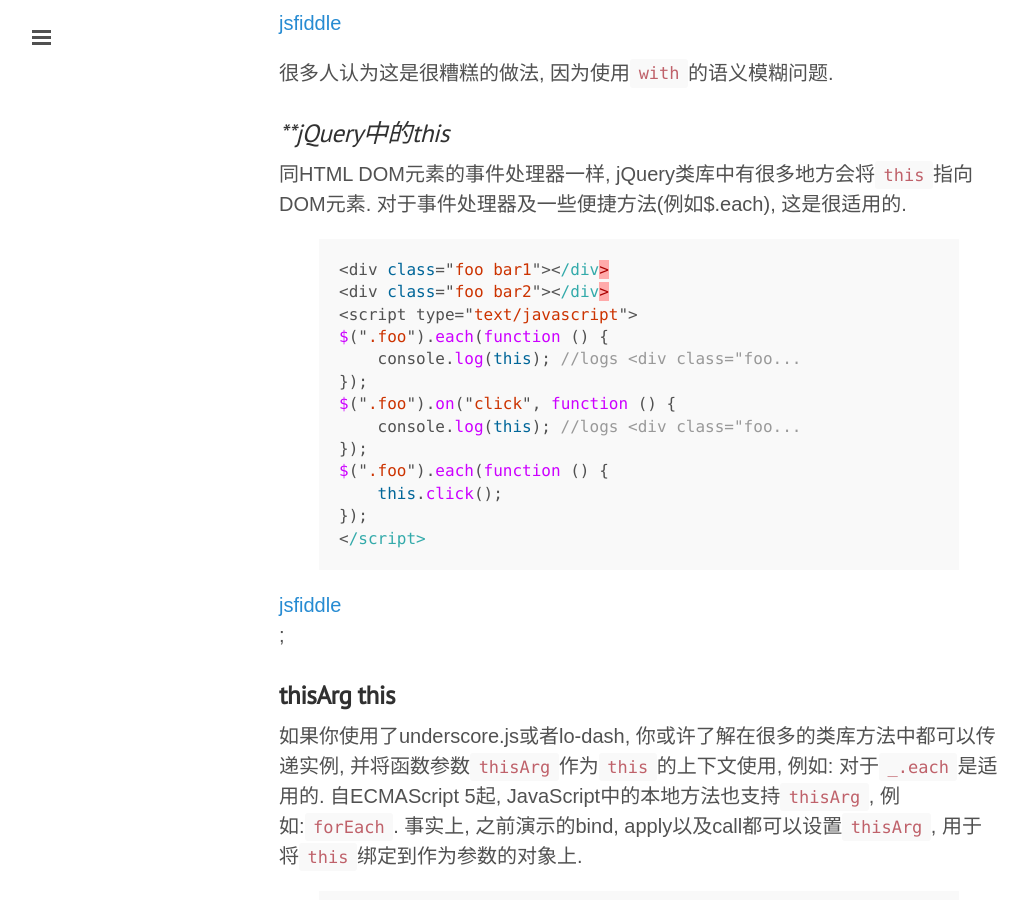
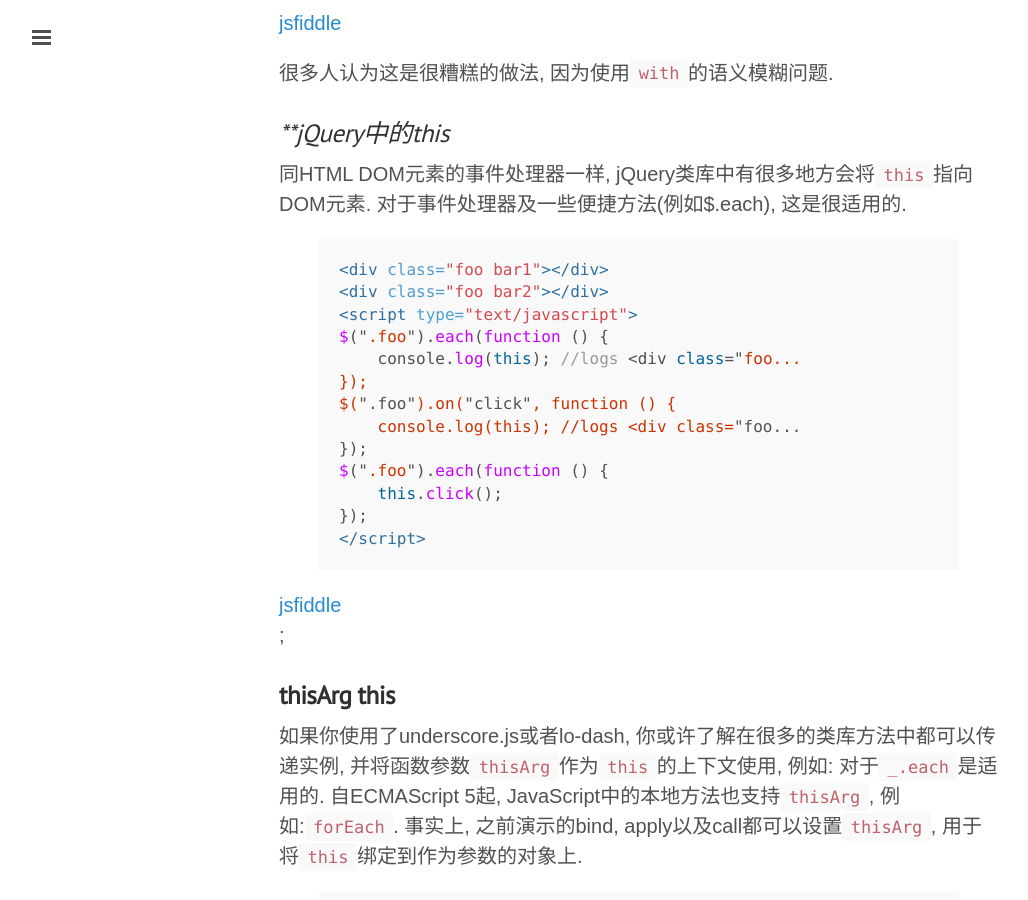
Before and after one commit to clarkdo/clarkdo.github.com, a Jekyll site: the page built from _posts/2014-09-17-31.md, in a window 1280 px wide and 900 px high, scrolled down 19961 px. Shown: the whole window, without its empty margins (1-1029 px from the left). Built offline with Jekyll 4.4.1, drawn with Linux system fonts in a browser that asks for light colours; Markdown is read by kramdown in place of the engine named in the settings; comment, search, counter and statistics services are not loaded; some of the changed text lies outside the part shown.

Commit message:
new post

```diff
--- a/_posts/2014-09-17-31.md
+++ b/_posts/2014-09-17-31.md
@@ -15,7 +15,7 @@ comments: true
 
 在浏览器内, 在全局作用域上, `this`指向`window`对象。
 
-{% highlight javascript %}
+{% highlight html %}
 <script type="text/javascript">
 console.log(this === window); //true
 </script>
@@ -25,7 +25,7 @@ console.log(this === window); //true
 
 浏览器中, 在全局作用域中使用`var`关键字为`this`或`window`分配属性.
 
-{% highlight javascript %}
+{% highlight html %}
 <script type="text/javascript">
     var foo = "bar";
     console.log(this.foo); //logs "bar"
@@ -37,7 +37,7 @@ console.log(this === window); //true
 
 如果你创建了一个新的变量却并没有使用`var`或`let`(ECMAScript 6), 那么就会添加或者修改全局下`this`的相应属性。
 
-{% highlight javascript %}
+{% highlight html %}
 <script type="text/javascript">
     foo = "bar";
 
@@ -127,7 +127,7 @@ bar
 
 除去DOM事件处理器或存在`thisArg`(详见下文)的情况, Node.js与浏览器环境下，在非`new`方式调用的函数内使用`this`, 都会指向全局作用域...
 
-{% highlight javascript %}
+{% highlight html %}
 <script type="text/javascript">
     foo = "bar";
 
@@ -165,7 +165,7 @@ foo
 
 …除非使用严格模式`"use strict"`; 在此种情况下, `this`则为`undefined`.
 
-{% highlight javascript %}
+{% highlight html %}
 <script type="text/javascript">
     foo = "bar";
 
@@ -183,7 +183,7 @@ foo
 
 如果使用`new`关键字调用函数, `this`会变为一个新的上下文环境, 而不会再指向全局下的`this`.
 
-{% highlight javascript %}
+{% highlight html %}
 <script type="text/javascript">
     foo = "bar";
 
@@ -751,7 +751,7 @@ document.getElementById("foo").click();
 
 JavaScript所在的HTML属性内部, `this`是指向元素的引用.
 
-{% highlight javascript %}
+{% highlight html %}
 <div id="foo" onclick="console.log(this);"></div>
 <script type="text/javascript">
 document.getElementById("foo").click(); //logs <div id="foo"...
@@ -834,7 +834,7 @@ console.log(thing.foo); // logs "foo"
 
 同HTML DOM元素的事件处理器一样, jQuery类库中有很多地方会将`this`指向DOM元素. 对于事件处理器及一些便捷方法(例如$.each), 这是很适用的.
 
-{% highlight javascript %}
+{% highlight html %}
 <div class="foo bar1"></div>
 <div class="foo bar2"></div>
 <script type="text/javascript">
```
